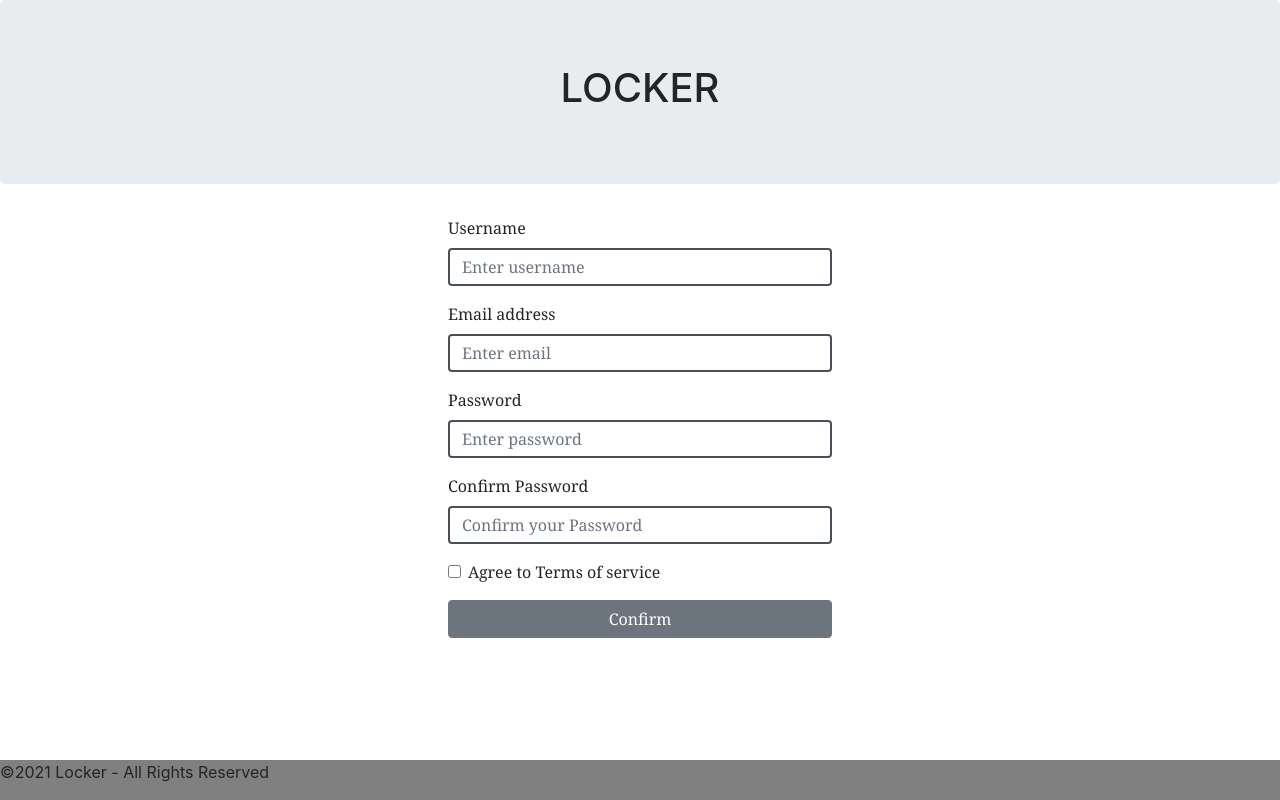
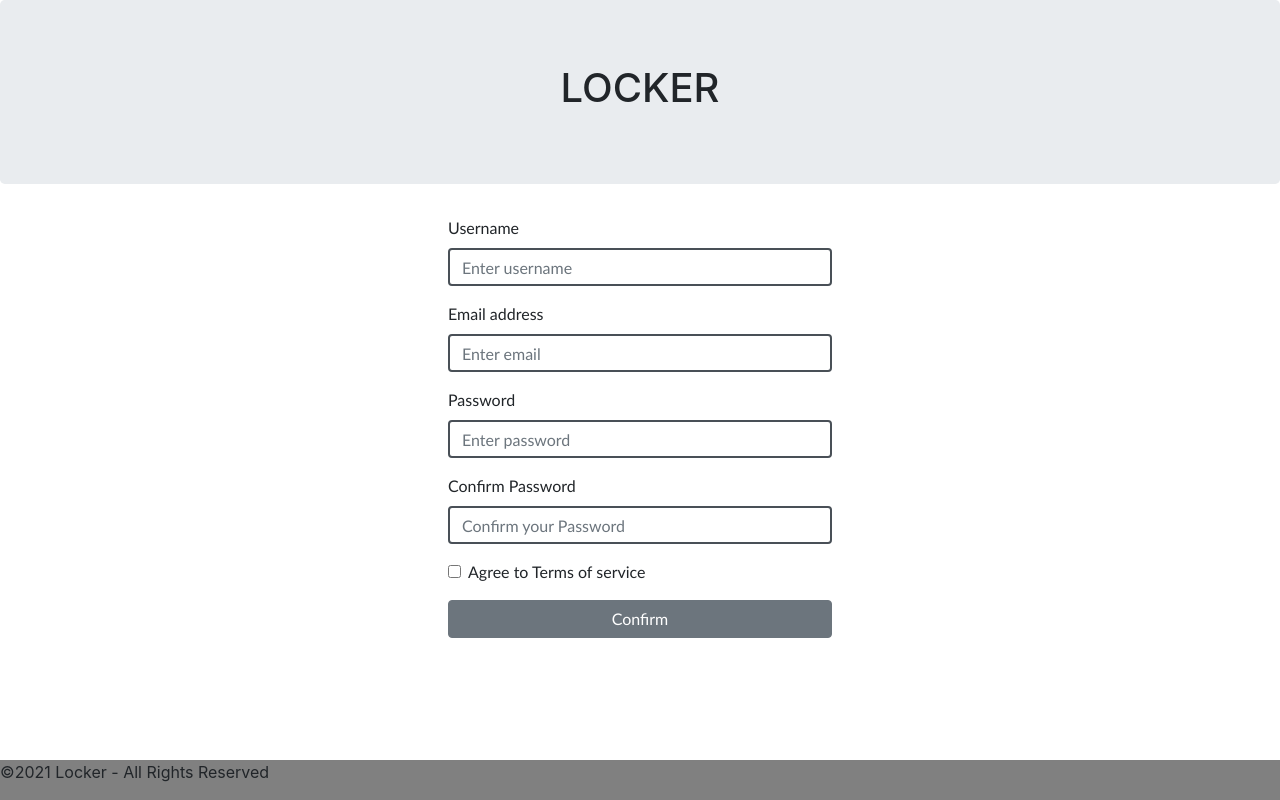
Before and after one commit to alexisbernier/locker-project, a React (Create React App) app: page / in a window 1280 px wide. Built offline with nearby package versions, Linux system fonts and the light colour scheme.

Commit message:
update: updated font

```diff
--- a/src/components/buttons/Button.js
+++ b/src/components/buttons/Button.js
@@ -2,7 +2,7 @@ import Button from "react-bootstrap/Button";
 import styled from "@emotion/styled";
 
 const Container = styled.form`
-  font-family: Georgia, serif;
+  font-family: "Gill Sans", sans-serif;
   margin-left: auto;
   margin-right: auto;
   width: 30%;
--- a/src/components/forms/Checkbox.js
+++ b/src/components/forms/Checkbox.js
@@ -2,7 +2,7 @@ import Form from "react-bootstrap/Form";
 import styled from "@emotion/styled";
 
 const StyledForm = styled.form`
-  font-family: Georgia, serif;
+  font-family: "Gill Sans", sans-serif;
   margin-left: auto;
   margin-right: auto;
   width: 30%;
--- a/src/components/forms/ConfirmPasswordForm.js
+++ b/src/components/forms/ConfirmPasswordForm.js
@@ -2,7 +2,7 @@ import Form from "react-bootstrap/Form";
 import styled from "@emotion/styled";
 
 const StyledForm = styled.form`
-  font-family: Georgia, serif;
+  font-family: "Gill Sans", sans-serif;
   margin-left: auto;
   margin-right: auto;
   width: 30%;
--- a/src/components/forms/EmailForm.js
+++ b/src/components/forms/EmailForm.js
@@ -2,7 +2,7 @@ import Form from "react-bootstrap/Form";
 import styled from "@emotion/styled";
 
 const StyledForm = styled.form`
-  font-family: Georgia, serif;
+  font-family: "Gill Sans", sans-serif;
   margin-left: auto;
   margin-right: auto;
   width: 30%;
--- a/src/components/forms/PasswordForm.js
+++ b/src/components/forms/PasswordForm.js
@@ -2,7 +2,7 @@ import Form from "react-bootstrap/Form";
 import styled from "@emotion/styled";
 
 const StyledForm = styled.form`
-  font-family: Georgia, serif;
+  font-family: "Gill Sans", sans-serif;
   margin-left: auto;
   margin-right: auto;
   width: 30%;
--- a/src/components/forms/UserNameForm.js
+++ b/src/components/forms/UserNameForm.js
@@ -2,7 +2,7 @@ import Form from "react-bootstrap/Form";
 import styled from "@emotion/styled";
 
 const StyledForm = styled.form`
-  font-family: Georgia, serif;
+  font-family: "Gill Sans", sans-serif;
   margin-left: auto;
   margin-right: auto;
   width: 30%;
```
